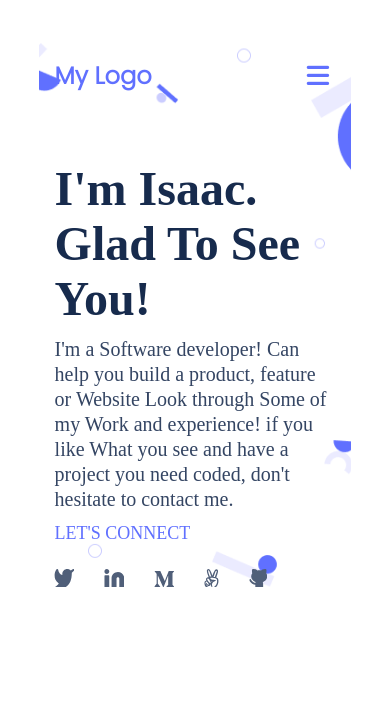
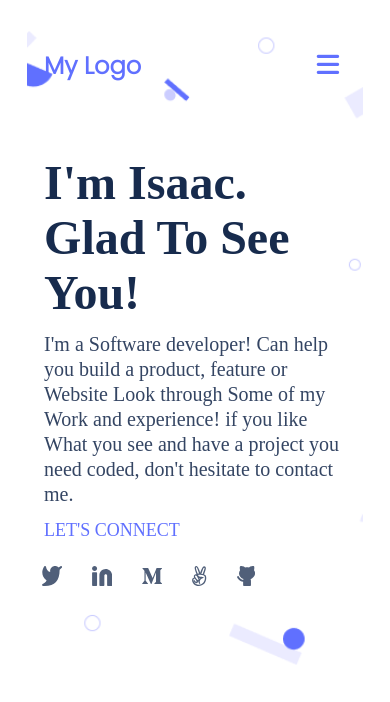
Before and after one commit to Isaac-ej/Portfolio_Website, a website: page index.html in a window 390 px wide. Drawn offline with Linux system fonts and the light colour scheme.

Commit message:
adjust responsiveness

```diff
--- a/style.css
+++ b/style.css
@@ -9,9 +9,10 @@ body {
   max-width: 768px;
   margin: auto;
   margin-top: 1%;
-  padding: 10%;
   height: 70vh;
   position: relative;
+  padding: 7%;
+  overflow: hidden;
 }
 
 header {
@@ -24,7 +25,7 @@ header {
   background-color: #fff;
   padding: 5%;
   position: relative;
-  overflow: hidden;
+  margin-bottom: 10rem;
 }
 
 .logo {
@@ -99,6 +100,7 @@ h2 {
   list-style: none;
   flex-grow: 0;
   transform: translateX(-56%);
+  margin-bottom: 5rem;
 }
 
 .socials li a img {
```
